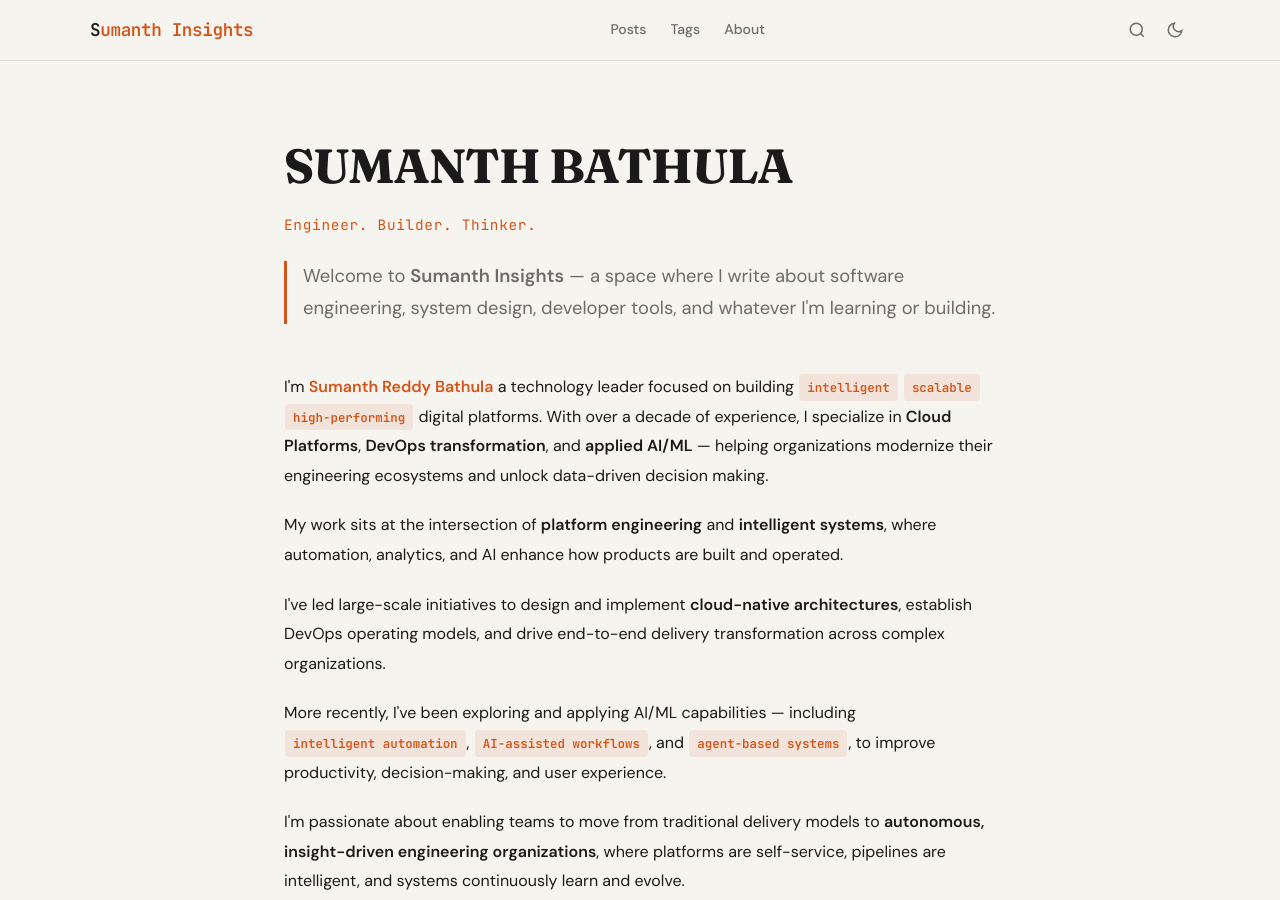
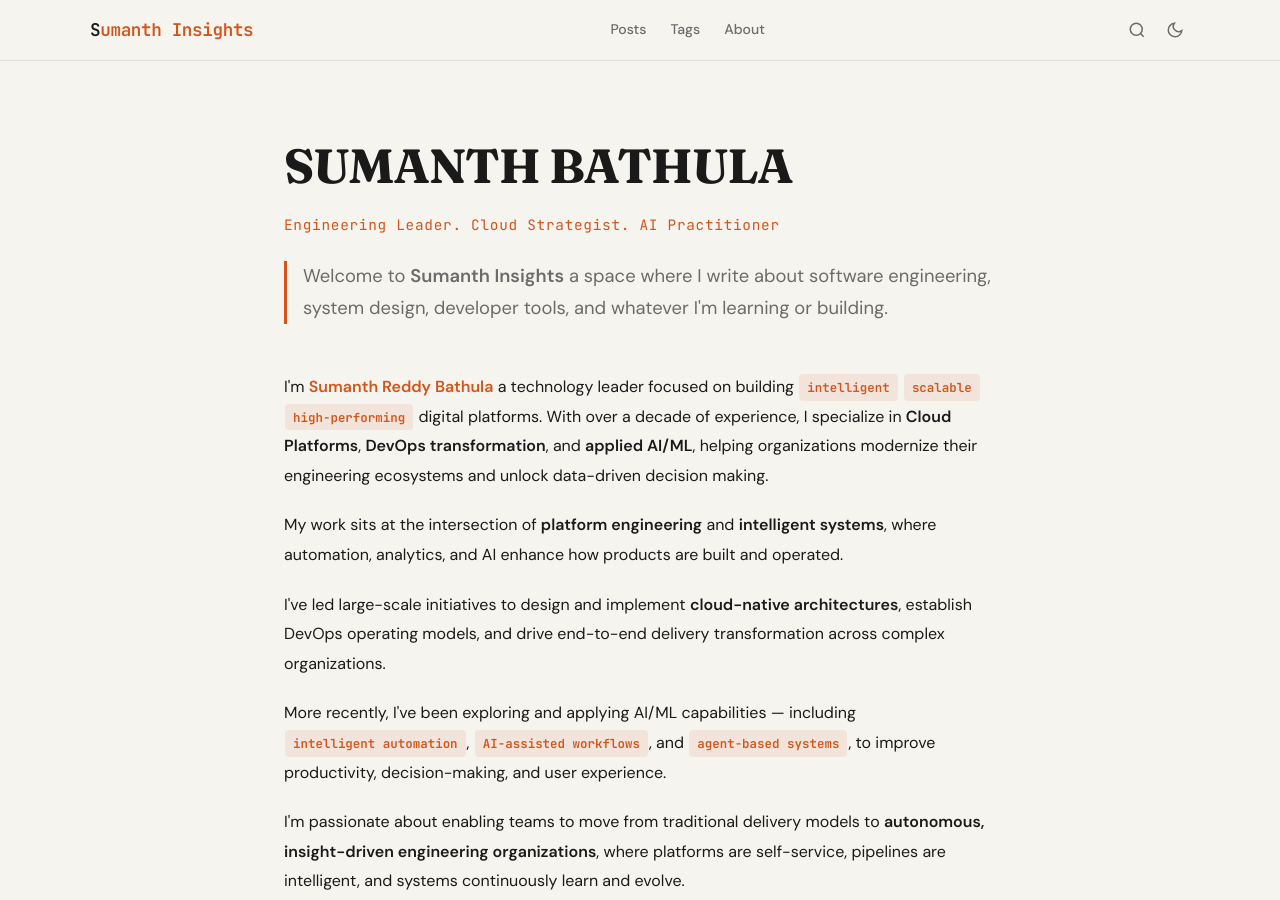
Before and after one commit to sumanthrb/insights, a Jekyll site: the page built from about.html, in a window 1280 px wide and 900 px high. Built offline with Jekyll 4.4.1, drawn with Linux system fonts in a browser that asks for light colours.

Commit message:
about file is updated

```diff
--- a/_config.yml
+++ b/_config.yml
@@ -2,7 +2,7 @@ title: "Sumanth Insights"
 description: "Reimagining how systems are built in the age of AI and intelligent platforms."
 author:
   name: "SUMANTH BATHULA"
-  bio: "Engineer. Builder. Thinker."
+  bio: "Engineering Leader. Cloud Strategist. AI Practitioner"
   github: "sumanthrb"
   linkedin: "sumanthb"
   email: "sumanthrb@gmail.com"
--- a/about.html
+++ b/about.html
@@ -44,7 +44,7 @@ permalink: /about/
     <h1>{{ site.author.name }}</h1>
     <p class="subtitle">{{ site.author.bio }}</p>
     <p class="tagline">
-      Welcome to <strong>{{ site.title }}</strong> — a space where I write about software engineering, system design, developer tools, and whatever I'm learning or building.
+      Welcome to <strong>{{ site.title }}</strong> a space where I write about software engineering, system design, developer tools, and whatever I'm learning or building.
     </p>
   </div>
 
@@ -56,7 +56,7 @@ permalink: /about/
       <span class="tag-inline">scalable</span>
       <span class="tag-inline">high-performing</span>
       digital platforms. With over a decade of experience, I specialize in
-      <strong>Cloud Platforms</strong>, <strong>DevOps transformation</strong>, and <strong>applied AI/ML</strong> —
+      <strong>Cloud Platforms</strong>, <strong>DevOps transformation</strong>, and <strong>applied AI/ML</strong>,
       helping organizations modernize their engineering ecosystems and unlock data-driven decision making.
     </p>
 
```
